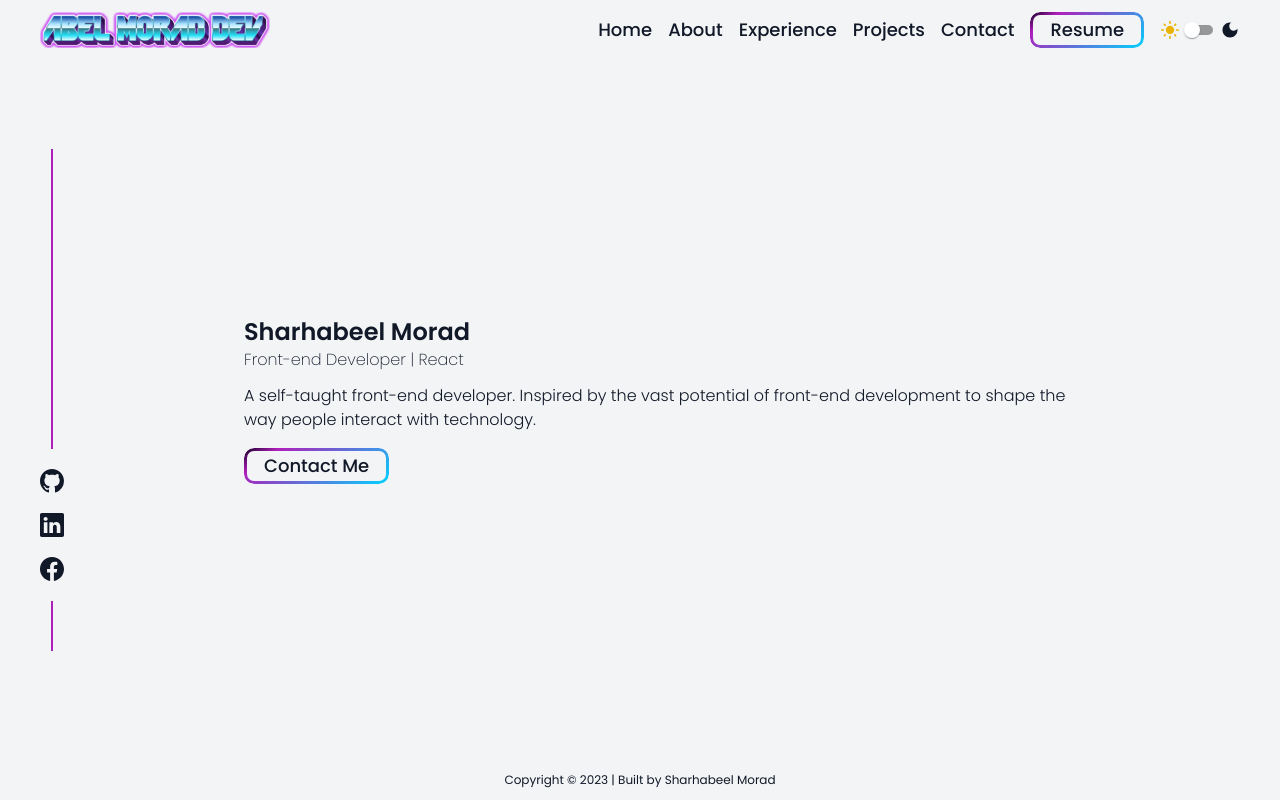
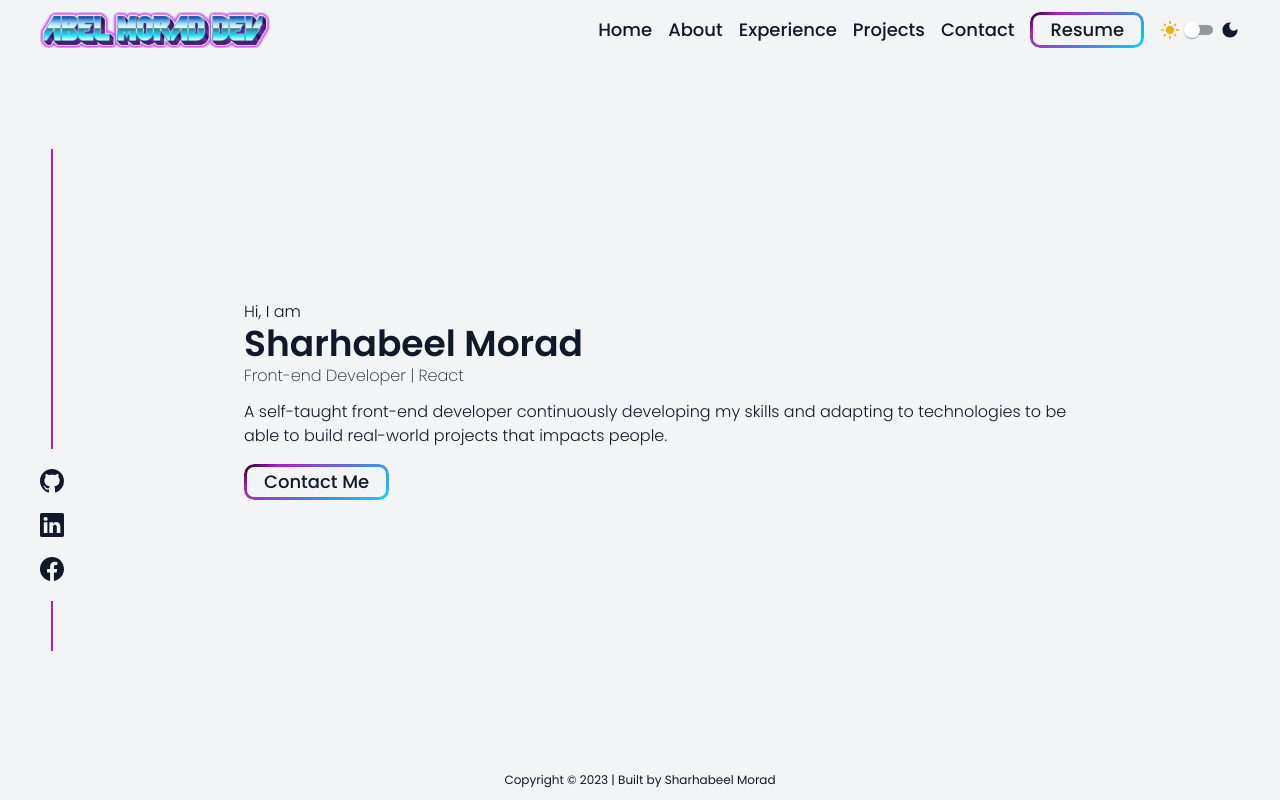
Before and after one commit to abelmorad/abel-morad, a React (Vite) app: page / in a window 1280 px wide. Built offline with nearby package versions, Linux system fonts and the light colour scheme.

Commit message:
Refactor: update text

```diff
--- a/src/pages/Landing.tsx
+++ b/src/pages/Landing.tsx
@@ -3,16 +3,17 @@ import Aside from "../components/Aside";
 
 function Landing() {
   return (
-    <section className="flex flex-col h-screen items-center place-content-center px-3">
-      <div className="grid grid-flow-col-dense gap-5 w-screen px-3 laptop:px-10">
+    <section className="flex flex-col h-screen items-center place-content-center">
+      <div className="grid grid-flow-col-dense gap-5 w-screen laptop:px-10 px-3">
         <Aside />
         <section className="flex flex-col items-start place-content-center tablet:px-20 laptop:px-40 desktop:px-72">
-          <h1 className="text-2xl font-semibold">Sharhabeel Morad</h1>
+          <p className="font-light">Hi, I am</p>
+          <h1 className="text-4xl font-semibold">Sharhabeel Morad</h1>
           <p className="font-extralight">Front-end Developer | React </p>
           <p className="mt-3 font-light">
-            A self-taught front-end developer. Inspired by the vast potential of
-            front-end development to shape the way people interact with
-            technology.
+            A self-taught front-end developer continuously developing my skills
+            and adapting to technologies to be able to build real-world projects
+            that impacts people.
           </p>
           <Link
             to="/"
```
